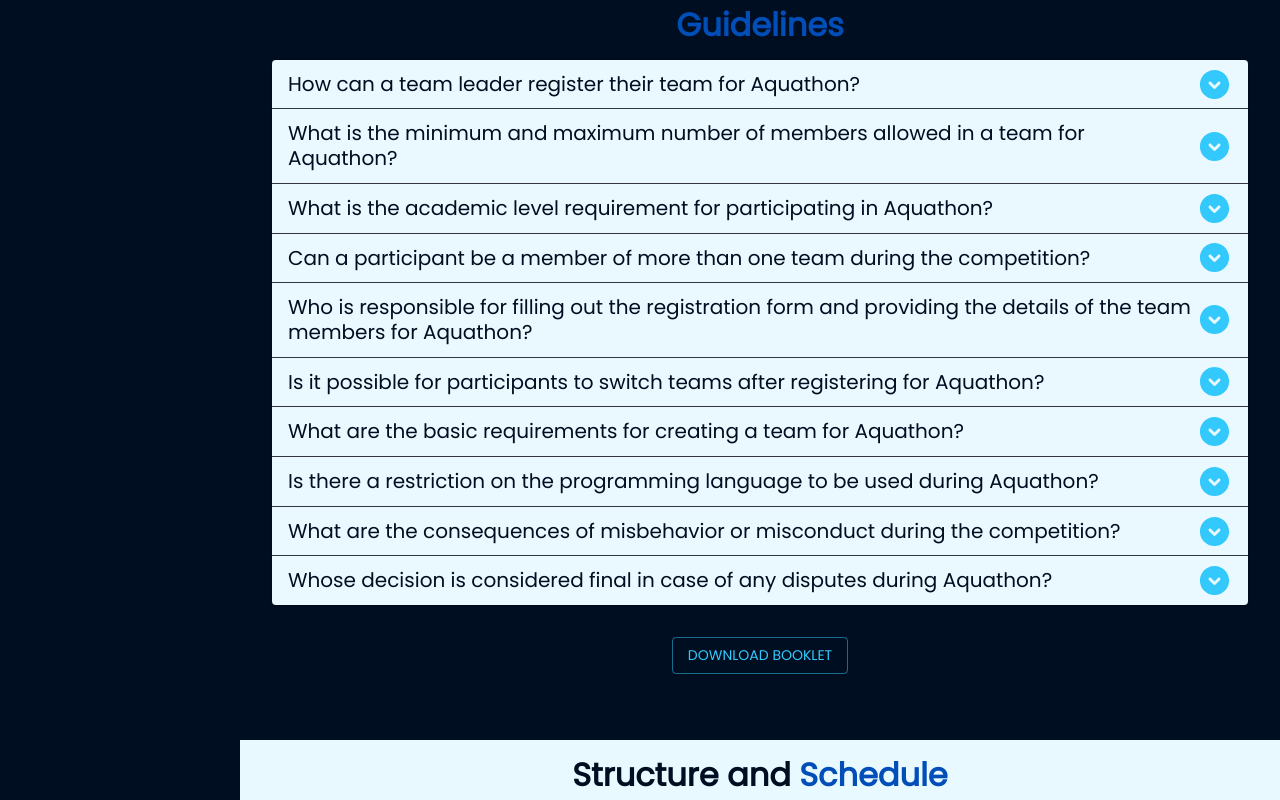
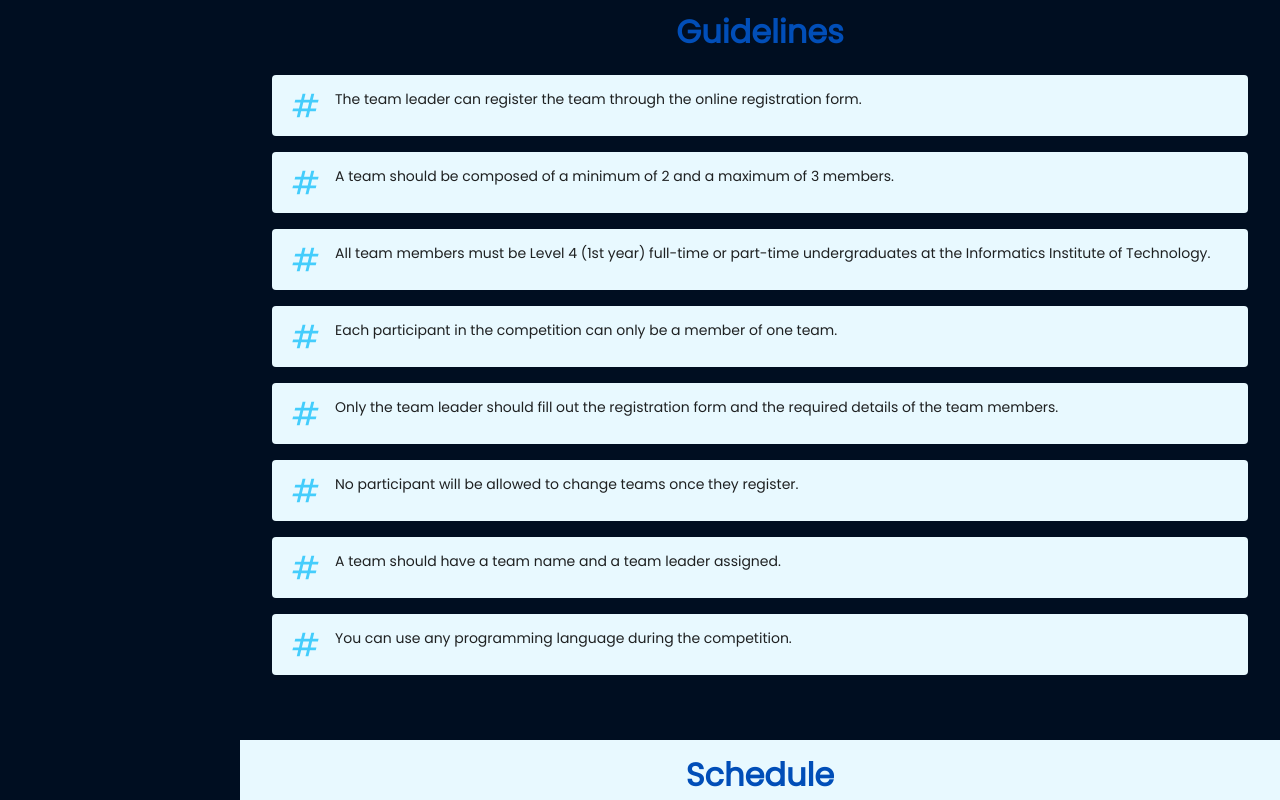
Before and after one commit to Xenowa/Aquathon, a React (Vite) app: page / in a window 1280 px wide. Shown: the part 1660-2460 px from the top of the page. Built offline with nearby package versions, Linux system fonts and the light colour scheme.

Commit message:
Update: Re implementing components

```diff
--- a/src/components/About.jsx
+++ b/src/components/About.jsx
@@ -74,7 +74,7 @@ export default function About() {
                                 Fill out the <Typography component="span" variant="span" color="primaryLight.main">Google Form</Typography> with relevant details to register your team
                             </Typography>
                         </CardContent>
-                        <CardActions>
+                        <CardActions sx={{ marginBottom: "2rem" }}>
                             <Button size="large" variant="contained" color="secondary" component="a" href="#register">
                                 Register Yourself
                             </Button>
@@ -102,7 +102,7 @@ export default function About() {
                                 After registering through the form, your team will be allocated in a <Typography component="span" variant="span" color="primaryLight.main">database</Typography> where you can view further details
                             </Typography>
                         </CardContent>
-                        <CardActions>
+                        <CardActions sx={{ marginBottom: "2rem" }}>
                             <Button size="large" variant="contained" color="secondary" component="a" href="https://docs.google.com/spreadsheets/d/1Tz50_ugiI-fgNCcBo7wqnICcdRyNfLwP3Cg-5UR3Kbc/edit?usp=sharing" target='_blank'>
                                 View Database
                             </Button>
@@ -130,7 +130,7 @@ export default function About() {
                                 HackerRank is the platform where the participants will be receiving the coding tasks and submitting answers. <Typography component="span" variant="span" color="primaryLight.main">Sharpen your coding skills</Typography> by solving coding challenges.
                             </Typography>
                         </CardContent>
-                        <CardActions>
+                        <CardActions sx={{ marginBottom: "2rem" }}>
                             <Button size="large" variant="contained" color="secondary" component="a" href="https://www.hackerrank.com/dashboard" target='_blank'>
                                 Visit Hacker Rank
                             </Button>
--- a/src/components/Awards.jsx
+++ b/src/components/Awards.jsx
@@ -102,8 +102,8 @@ export default function Awards() {
             </Box>
 
             <Box sx={{ maxWidth: "40rem", display: "flex", alignItems: "center", flexDirection: "column", gap: "1rem", margin: "1rem 3rem" }}>
-                <Alert severity="info" variant="outlined" sx={{ width: "100%" }}>All participants are awarded an e-certificate !</Alert>
-                <Alert severity="info" variant="outlined" sx={{ width: "100%" }}>Three lucky participants will receive free IEEE global memberships !</Alert>
+                <Alert severity="info" variant="outlined" sx={{ width: "100%" }}>Three lucky participants will receive free IEEE global memberships</Alert>
+                <Alert severity="info" variant="outlined" sx={{ width: "100%" }}>All participants are awarded an e-certificate</Alert>
             </Box>
         </Box>
     )
--- a/src/components/Guidelines.jsx
+++ b/src/components/Guidelines.jsx
@@ -4,18 +4,10 @@ import AccordionDetails from '@mui/material/AccordionDetails';
 import AccordionSummary from '@mui/material/AccordionSummary';
 import Typography from '@mui/material/Typography';
 import Box from "@mui/material/Box";
-import { useState } from 'react';
-import { ExpandCircleDownRounded } from '@mui/icons-material';
-import { Button, Divider } from '@mui/material';
+import { Alert, List } from '@mui/material';
+import NumbersIcon from '@mui/icons-material/Numbers';
 
 export default function Guidelines() {
-    const [expanded, setExpanded] = useState(false);
-
-    const handleChange = (panel) => (event, newExpanded) => {
-        setExpanded(newExpanded ? panel : false);
-    };
-
-
     return (
         <Box sx={{
             minHeight: "100vh",
@@ -29,173 +21,33 @@ export default function Guidelines() {
                 Guidelines
             </Typography>
 
-            <Box sx={{ maxWidth: "90rem", margin: "0 2rem" }}>
-                <Accordion
-                    disableGutters
-                    expanded={expanded === 'panel1'}
-                    onChange={handleChange('panel1')}
-                    sx={{ bgcolor: "secondaryLight.main", color: "primary.main" }}
-                >
-                    <AccordionSummary expandIcon={<ExpandCircleDownRounded fontSize="large" color="secondary" />}>
-                        <Typography variant="h4">How can a team leader register their team for Aquathon?</Typography>
-                    </AccordionSummary>
-                    <AccordionDetails>
-                        <Typography variant="p">
+            <List sx={{ margin: "0 3rem", display: "flex", flexDirection: "column", alignItems: "center", gap: "1rem" }}>
+                <Alert icon={<NumbersIcon fontSize="large" color="secondary" />} variant="filled" sx={{ bgcolor: "secondaryLight.main", width: "100%" }}>
                     The team leader can register the team through the online registration form.
-                        </Typography>
-                    </AccordionDetails>
-                </Accordion>
-                <Divider />
-                <Accordion
-                    disableGutters
-                    expanded={expanded === 'panel2'}
-                    onChange={handleChange('panel2')}
-                    sx={{ bgcolor: "secondaryLight.main", color: "primary.main" }}
-                >
-                    <AccordionSummary expandIcon={<ExpandCircleDownRounded fontSize="large" color="secondary" />}>
-                        <Typography variant="h4">What is the minimum and maximum number of members allowed in a team for Aquathon?</Typography>
-                    </AccordionSummary>
-                    <AccordionDetails>
-                        <Typography variant="p">
+                </Alert>
+                <Alert icon={<NumbersIcon fontSize="large" color="secondary" />} variant="filled" sx={{ bgcolor: "secondaryLight.main", width: "100%" }}>
                     A team should be composed of a minimum of 2 and a maximum of 3 members.
-                        </Typography>
-                    </AccordionDetails>
-                </Accordion>
-                <Divider />
-                <Accordion
-                    disableGutters
-                    expanded={expanded === 'panel3'}
-                    onChange={handleChange('panel3')}
-                    sx={{ bgcolor: "secondaryLight.main", color: "primary.main" }}
-                >
-                    <AccordionSummary expandIcon={<ExpandCircleDownRounded fontSize="large" color="secondary" />}>
-                        <Typography variant="h4">What is the academic level requirement for participating in Aquathon?</Typography>
-                    </AccordionSummary>
-                    <AccordionDetails>
-                        <Typography variant="p">
+                </Alert>
+                <Alert icon={<NumbersIcon fontSize="large" color="secondary" />} variant="filled" sx={{ bgcolor: "secondaryLight.main", width: "100%" }}>
                     All team members must be Level 4 (1st year) full-time or part-time undergraduates at the Informatics Institute of Technology.
-                        </Typography>
-                    </AccordionDetails>
-                </Accordion>
-                <Divider />
-                <Accordion
-                    disableGutters
-                    expanded={expanded === 'panel4'}
-                    onChange={handleChange('panel4')}
-                    sx={{ bgcolor: "secondaryLight.main", color: "primary.main" }}
-                >
-                    <AccordionSummary expandIcon={<ExpandCircleDownRounded fontSize="large" color="secondary" />}>
-                        <Typography variant="h4">Can a participant be a member of more than one team during the competition?</Typography>
-                    </AccordionSummary>
-                    <AccordionDetails>
-                        <Typography variant="p">
+                </Alert>
+                <Alert icon={<NumbersIcon fontSize="large" color="secondary" />} variant="filled" sx={{ bgcolor: "secondaryLight.main", width: "100%" }}>
                     Each participant in the competition can only be a member of one team.
-                        </Typography>
-                    </AccordionDetails>
-                </Accordion>
-                <Divider />
-                <Accordion
-                    disableGutters
-                    expanded={expanded === 'panel5'}
-                    onChange={handleChange('panel5')}
-                    sx={{ bgcolor: "secondaryLight.main", color: "primary.main" }}
-                >
-                    <AccordionSummary expandIcon={<ExpandCircleDownRounded fontSize="large" color="secondary" />}>
-                        <Typography variant="h4">Who is responsible for filling out the registration form and providing the details of the team members for Aquathon?</Typography>
-                    </AccordionSummary>
-                    <AccordionDetails>
-                        <Typography variant="p">
+                </Alert>
+                <Alert icon={<NumbersIcon fontSize="large" color="secondary" />} variant="filled" sx={{ bgcolor: "secondaryLight.main", width: "100%" }}>
                     Only the team leader should fill out the registration form and the required details of the team members.
-                        </Typography>
-                    </AccordionDetails>
-                </Accordion>
-                <Divider />
-                <Accordion
-                    disableGutters
-                    expanded={expanded === 'panel6'}
-                    onChange={handleChange('panel6')}
-                    sx={{ bgcolor: "secondaryLight.main", color: "primary.main" }}
-                >
-                    <AccordionSummary expandIcon={<ExpandCircleDownRounded fontSize="large" color="secondary" />}>
-                        <Typography variant="h4">Is it possible for participants to switch teams after registering for Aquathon?</Typography>
-                    </AccordionSummary>
-                    <AccordionDetails>
-                        <Typography variant="p">
+                </Alert>
+                <Alert icon={<NumbersIcon fontSize="large" color="secondary" />} variant="filled" sx={{ bgcolor: "secondaryLight.main", width: "100%" }}>
                     No participant will be allowed to change teams once they register.
-                        </Typography>
-                    </AccordionDetails>
-                </Accordion>
-                <Divider />
-                <Accordion
-                    disableGutters
-                    expanded={expanded === 'panel7'}
-                    onChange={handleChange('panel7')}
-                    sx={{ bgcolor: "secondaryLight.main", color: "primary.main" }}
-                >
-                    <AccordionSummary expandIcon={<ExpandCircleDownRounded fontSize="large" color="secondary" />}>
-                        <Typography variant="h4">What are the basic requirements for creating a team for Aquathon?</Typography>
-                    </AccordionSummary>
-                    <AccordionDetails>
-                        <Typography variant="p">
+                </Alert>
+                <Alert icon={<NumbersIcon fontSize="large" color="secondary" />} variant="filled" sx={{ bgcolor: "secondaryLight.main", width: "100%" }}>
                     A team should have a team name and a team leader assigned.
-                        </Typography>
-                    </AccordionDetails>
-                </Accordion>
-                <Divider />
-                <Accordion
-                    disableGutters
-                    expanded={expanded === 'panel8'}
-                    onChange={handleChange('panel8')}
-                    sx={{ bgcolor: "secondaryLight.main", color: "primary.main" }}
-                >
-                    <AccordionSummary expandIcon={<ExpandCircleDownRounded fontSize="large" color="secondary" />}>
-                        <Typography variant="h4">Is there a restriction on the programming language to be used during Aquathon?</Typography>
-                    </AccordionSummary>
-                    <AccordionDetails>
-                        <Typography variant="p">
+                </Alert>
+                <Alert icon={<NumbersIcon fontSize="large" color="secondary" />} variant="filled" sx={{ bgcolor: "secondaryLight.main", width: "100%" }}>
                     You can use any programming language during the competition.
-                        </Typography>
-                    </AccordionDetails>
-                </Accordion>
-                <Divider />
-                <Accordion
-                    disableGutters
-                    expanded={expanded === 'panel9'}
-                    onChange={handleChange('panel9')}
-                    sx={{ bgcolor: "secondaryLight.main", color: "primary.main" }}
-                >
-                    <AccordionSummary expandIcon={<ExpandCircleDownRounded fontSize="large" color="secondary" />}>
-                        <Typography variant="h4">What are the consequences of misbehavior or misconduct during the competition?</Typography>
-                    </AccordionSummary>
-                    <AccordionDetails>
-                        <Typography variant="p">
-                            Any misbehave or misconduct during the competition will be disqualified the team.
-                        </Typography>
-                    </AccordionDetails>
-                </Accordion>
-                <Divider />
-                <Accordion
-                    disableGutters
-                    expanded={expanded === 'panel10'}
-                    onChange={handleChange('panel10')}
-                    sx={{ bgcolor: "secondaryLight.main", color: "primary.main" }}
-                >
-                    <AccordionSummary expandIcon={<ExpandCircleDownRounded fontSize="large" color="secondary" />}>
-                        <Typography variant="h4">Whose decision is considered final in case of any disputes during Aquathon?</Typography>
-                    </AccordionSummary>
-                    <AccordionDetails>
-                        <Typography variant="p">
-                            The decision of the organizing committee will be final.
-                        </Typography>
-                    </AccordionDetails>
-                </Accordion>
-            </Box>
-            <Button
-                color="secondary"
-                variant="outlined"
-                component="a"
-                sx={{ margin: "1rem 0" }}
-                href="#0">Download Booklet</Button>
+                </Alert>
+            </List>
+
         </Box>
     )
 }
--- a/src/components/Home.jsx
+++ b/src/components/Home.jsx
@@ -20,8 +20,11 @@ export default function Home() {
                 variant="h1"
                 textAlign="center"
                 fontWeight="bold"
+                sx={{
+                    fontStyle: "italic"
+                }}
             >
-                Dive deep to discover the possibilities
+                "Dive deep to discover the possibilities"
             </Typography>
             <Button
                 component="a"
--- a/src/components/Schedule.jsx
+++ b/src/components/Schedule.jsx
@@ -222,9 +222,7 @@ export default function Schedule() {
             alignItems: "center",
             gap: "1rem"
         }} id="schedule" bgcolor="secondaryLight.main" color="primary.main">
-            <Typography color="primary" component="h1" variant="h1" fontWeight="bold" marginTop="1rem" textAlign="center">
-                Structure and <Typography color="primaryLight.main" component="span" variant="span">Schedule</Typography>
-            </Typography>
+            <Typography color="primaryLight.main" component="h1" variant="h1" fontWeight="bold" marginTop="1rem" textAlign="center">Schedule</Typography>
 
             {/* For Desktops */}
             <Timeline position="alternate" sx={{ display: { xs: "none", md: "block" } }}>
```
Lines whose indentation alone changed are shown as unchanged.
